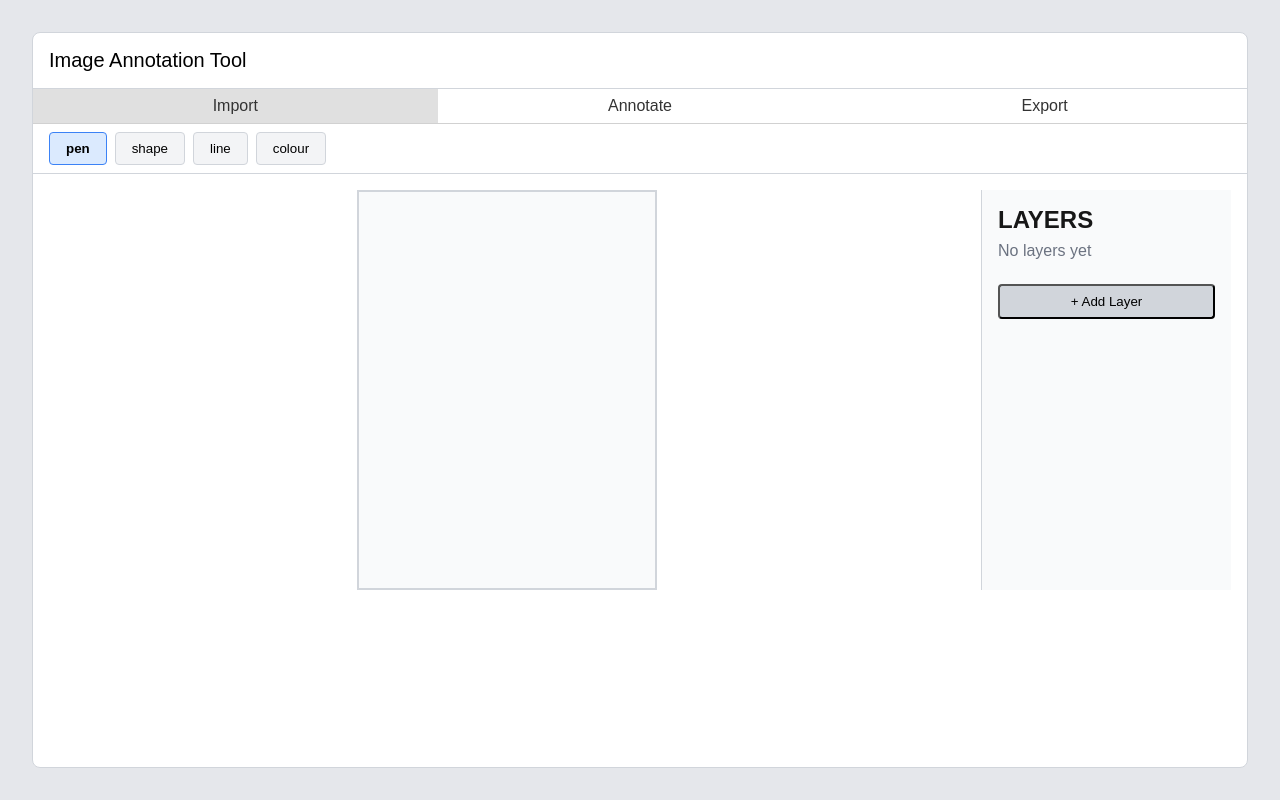
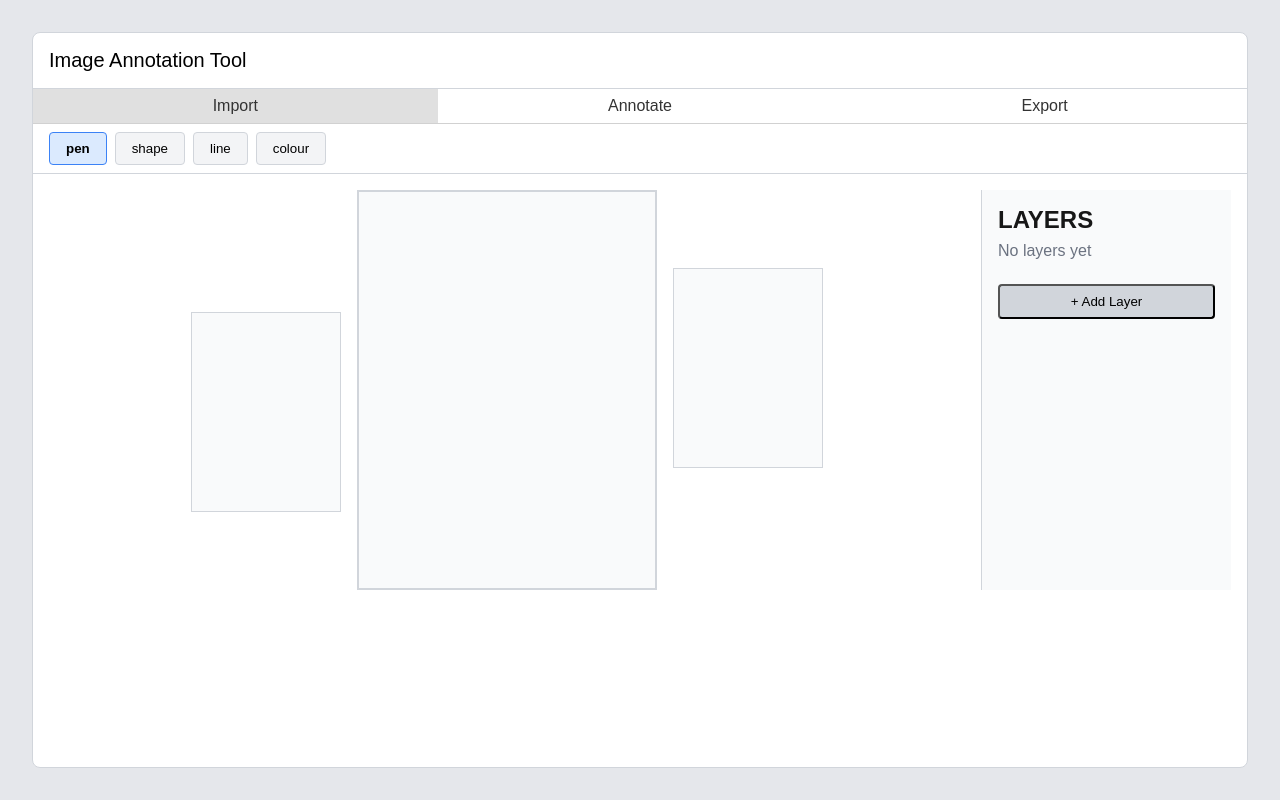
Before and after one commit to ZaynUH/annotation-tool, a Next.js app: page /annotate in a window 1280 px wide. Built offline with nearby package versions, Linux system fonts and the light colour scheme.

Commit message:
css recode2

```diff
--- a/components/ImagePanel.tsx
+++ b/components/ImagePanel.tsx
@@ -13,36 +13,49 @@ interface ImagePanelsProps {
 
 export default function ImagePanel({ images, currentIndex, onPrev, onNext }: ImagePanelsProps) {
   const imageUrl = images[currentIndex];
-  const showLeft = currentIndex > 0;
-  const showRight = currentIndex < images.length - 1;
+  const hasPrev = currentIndex > 0;
+  const hasNext = currentIndex < images.length - 1;
 
   return (
     <div className={styles.imageNavigator}>
-      {showLeft && (
+
+      <div className={styles.sidePanel}>
+        {hasPrev ? (
           <>
-          <button className={styles.arrowButton} onClick={onPrev}>
-            &lt;
-          </button>
+            <button className={styles.arrowButton} onClick={onPrev}>&lt;</button>
             <div className={styles.thumbnail}>
               <img src={images[currentIndex - 1]} alt="Previous" />
             </div>
           </>
+        ) : (
+          <>
+            <div className={styles.arrowSpacer} />
+            <div className={styles.thumbnail} />
+          </>
         )}
+      </div>
+
 
       <div className={styles.mainImage}>
         {imageUrl && <CanvasAnnotator imageUrl={imageUrl} width={300} height={400} />}
       </div>
 
-      {showRight && (
+
+      <div className={styles.sidePanel}>
+        {hasNext ? (
           <>
             <div className={styles.thumbnail}>
               <img src={images[currentIndex + 1]} alt="Next" />
             </div>
-          <button className={styles.arrowButton} onClick={onNext}>
-            &gt;
-          </button>
+            <button className={styles.arrowButton} onClick={onNext}>&gt;</button>
+          </>
+        ) : (
+          <>
+            <div className={styles.thumbnail} />
+            <div className={styles.arrowSpacer} />
           </>
         )}
       </div>
+    </div>
   );
 }
--- a/styles/AnnotatePage.module.css
+++ b/styles/AnnotatePage.module.css
@@ -1,4 +1,4 @@
-/* ===== PAGE LAYOUT ===== */
+/* ===== PAGE STRUCTURE ===== */
 .page {
   background-color: #e5e7eb;
   min-height: 100vh;
@@ -31,7 +31,7 @@
 }
 
 
-/* ===== TOOLBAR ===== */
+/* ===== TOOLS PANEL ===== */
 .toolsWrapper {
   padding: 0.5rem 1rem;
   border-bottom: 1px solid #d1d5db;
@@ -62,9 +62,16 @@
   flex: 1;
   display: flex;
   align-items: center;
+  justify-content: center;
   gap: 1rem;
   margin-right: 1rem;
-  justify-content: center;
+}
+
+.sidePanel {
+  display: flex;
+  flex-direction: column;
+  align-items: center;
+  gap: 0.5rem;
 }
 
 .thumbnail {
@@ -75,6 +82,12 @@
   display: flex;
   align-items: center;
   justify-content: center;
+}
+
+.thumbnail img {
+  max-width: 100%;
+  max-height: 100%;
+  object-fit: contain;
 }
 
 .mainImage {
@@ -96,6 +109,11 @@
   height: fit-content;
 }
 
+.arrowSpacer {
+  height: 36px;
+  visibility: hidden;
+}
+
 
 /* ===== LAYERS PANEL ===== */
 .layers {
```
Lines whose indentation alone changed are shown as unchanged.
